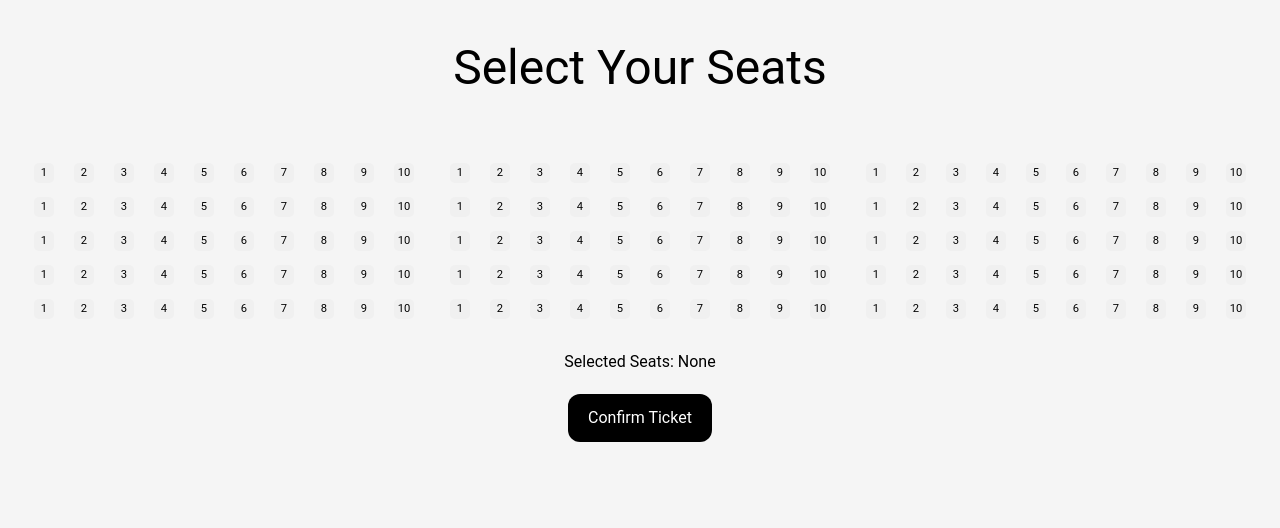
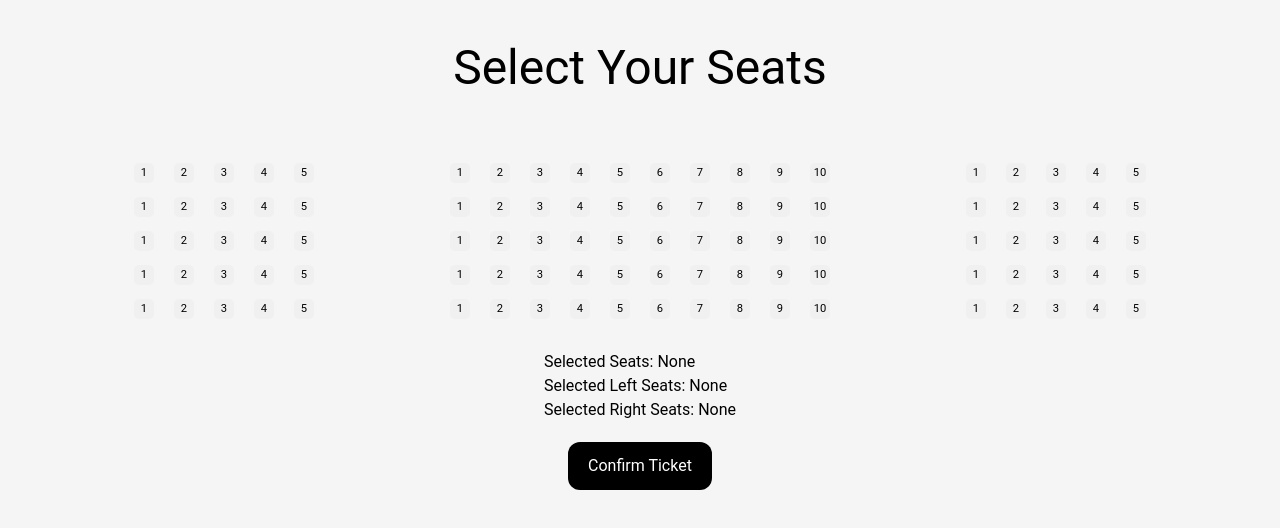
Before and after one commit to PradeepSahhu/TicketBooking_System, a React (Create React App) app in the folder client/: page /bookseats in a window 1280 px wide. Shown: the top 528 px of the page. Built offline with nearby package versions, Linux system fonts and the light colour scheme.

Commit message:
adjusted the layout

```diff
--- a/client/src/components/Seating/Seats.Components.jsx
+++ b/client/src/components/Seating/Seats.Components.jsx
@@ -1,3 +1,5 @@
+// ************************************************ answers ********************************
+
 import React, { useState, useContext } from "react";
 import "../../index.css"; // Create this file for basic styling
 import { MovieContext } from "../../context/Movie.context";
@@ -8,16 +10,28 @@ const cols = 10; // Number of seats per row
 
 const CinemaSeatSelection = () => {
   const { price, setIsOpen, isOpen, buyTickets } = useContext(MovieContext);
-  // Initial seat state: available (true) or reserved (false)
+
   const [seats, setSeats] = useState(
     Array(rows)
       .fill(null)
       .map(() => Array(cols).fill(true))
   );
+  const [leftSeats, setLeftSeats] = useState(
+    Array(rows)
+      .fill(null)
+      .map(() => Array(Math.floor(cols / 2)).fill(true)) // Half the number of seats on the left
+  );
+  const [rightSeats, setRightSeats] = useState(
+    Array(rows)
+      .fill(null)
+      .map(() => Array(Math.floor(cols / 2)).fill(true)) // Half the number of seats on the right
+  );
 
   const [selectedSeats, setSelectedSeats] = useState([]);
+  const [selectedSeatsLeft, setSelectedSeatsLeft] = useState([]);
+  const [selectedSeatsRight, setSelectedSeatsRight] = useState([]);
 
-  // Toggle seat selection
+  // Toggle seat selection for center
   const toggleSeatSelection = (row, col) => {
     const seatSelected = `${row}-${col}`;
     const isSelected = selectedSeats.includes(seatSelected);
@@ -31,7 +45,35 @@ const CinemaSeatSelection = () => {
     }
   };
 
-  // Render seats
+  // Toggle seat selection for left
+  const toggleSeatsSelectionLeft = (row, col) => {
+    const selectedLeft = `L${row}-${col}`;
+    const isSelected = selectedSeatsLeft.includes(selectedLeft);
+
+    if (leftSeats[row][col]) {
+      setSelectedSeatsLeft((prev) =>
+        isSelected
+          ? prev.filter((seat) => seat !== selectedLeft)
+          : [...prev, selectedLeft]
+      );
+    }
+  };
+
+  // Toggle seat selection for right
+  const toggleSeatSelectionRight = (row, col) => {
+    const selectedRight = `R${row}-${col}`;
+    const isSelected = selectedSeatsRight.includes(selectedRight);
+
+    if (rightSeats[row][col]) {
+      setSelectedSeatsRight((prev) =>
+        isSelected
+          ? prev.filter((seat) => seat !== selectedRight)
+          : [...prev, selectedRight]
+      );
+    }
+  };
+
+  // Render center seats
   const renderSeats = () => {
     return seats.map((rowSeats, rowIndex) => (
       <div className="row" key={rowIndex}>
@@ -55,12 +97,13 @@ const CinemaSeatSelection = () => {
     ));
   };
 
-  const renderleftSeats = () => {
-    return seats.map((rowSeats, rowIndex) => (
+  // Render left section seats
+  const renderLeftSeats = () => {
+    return leftSeats.map((rowSeats, rowIndex) => (
       <div className="row" key={rowIndex}>
         {rowSeats.map((isAvailable, seatIndex) => {
-          const seatId = `${rowIndex}-${seatIndex}`;
-          const isSelected = selectedSeats.includes(seatId);
+          const seatId = `L${rowIndex}-${seatIndex}`;
+          const isSelected = selectedSeatsLeft.includes(seatId);
 
           return (
             <div
@@ -68,7 +111,31 @@ const CinemaSeatSelection = () => {
               className={`seat ${isAvailable ? "" : "reserved"} ${
                 isSelected ? "selected" : ""
               }`}
-              onClick={() => toggleSeatSelection(rowIndex, seatIndex)}
+              onClick={() => toggleSeatsSelectionLeft(rowIndex, seatIndex)}
+            >
+              {seatIndex + 1}
+            </div>
+          );
+        })}
+      </div>
+    ));
+  };
+
+  // Render right section seats
+  const renderRightSeats = () => {
+    return rightSeats.map((rowSeats, rowIndex) => (
+      <div className="row" key={rowIndex}>
+        {rowSeats.map((isAvailable, seatIndex) => {
+          const seatId = `R${rowIndex}-${seatIndex}`;
+          const isSelected = selectedSeatsRight.includes(seatId);
+
+          return (
+            <div
+              key={seatId}
+              className={`seat ${isAvailable ? "" : "reserved"} ${
+                isSelected ? "selected" : ""
+              }`}
+              onClick={() => toggleSeatSelectionRight(rowIndex, seatIndex)}
             >
               {seatIndex + 1}
             </div>
@@ -79,13 +146,18 @@ const CinemaSeatSelection = () => {
   };
 
   return (
-    <div className="cinema ">
+    <div className="cinema">
       <PaymentModel setIsOpen={setIsOpen} isOpen={isOpen} price={price} />
       <h2>Select Your Seats</h2>
       <div className="grid grid-cols-3">
-        <div className="cols-start-1 cols-end-1">{renderleftSeats()}</div>
+        {/* Left section seats */}
+        <div className="cols-start-1 cols-end-1">{renderLeftSeats()}</div>
+
+        {/* Center section seats */}
         <div>{renderSeats()}</div>
-        <div>{renderSeats()}</div>
+
+        {/* Right section seats */}
+        <div>{renderRightSeats()}</div>
       </div>
 
       <div className="selection-summary">
@@ -93,10 +165,29 @@ const CinemaSeatSelection = () => {
           Selected Seats:{" "}
           {selectedSeats.length === 0 ? "None" : selectedSeats.join(", ")}
         </h3>
+        <h3>
+          Selected Left Seats:{" "}
+          {selectedSeatsLeft.length === 0
+            ? "None"
+            : selectedSeatsLeft.join(", ")}
+        </h3>
+        <h3>
+          Selected Right Seats:{" "}
+          {selectedSeatsRight.length === 0
+            ? "None"
+            : selectedSeatsRight.join(", ")}
+        </h3>
       </div>
       <button
         className="m-5 bg-black text-md rounded-xl text-white px-5 py-3"
-        onClick={() => buyTickets(500 * selectedSeats.length)}
+        onClick={() =>
+          buyTickets(
+            500 *
+              (selectedSeats.length +
+                selectedSeatsLeft.length +
+                selectedSeatsRight.length)
+          )
+        }
       >
         Confirm Ticket
       </button>
```
